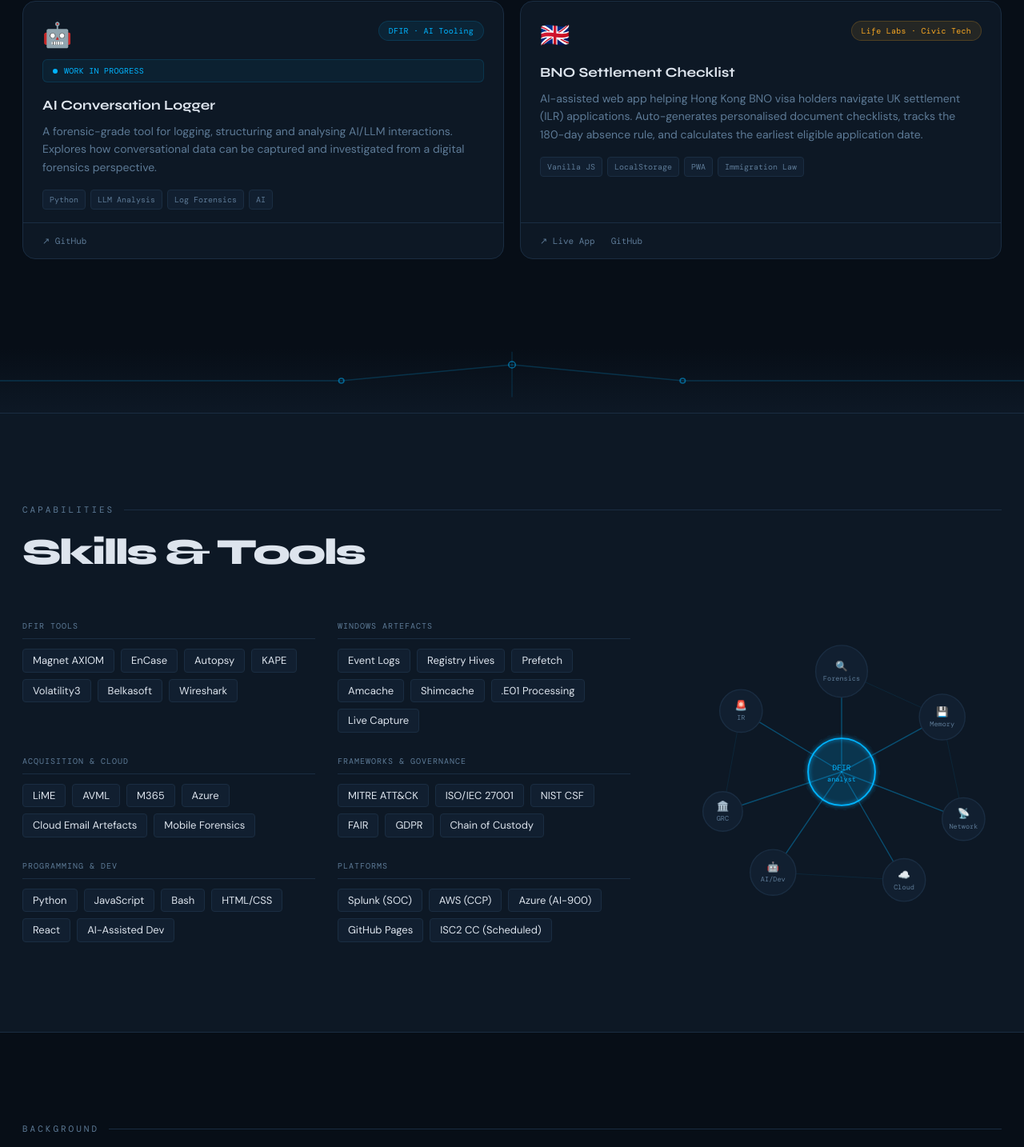
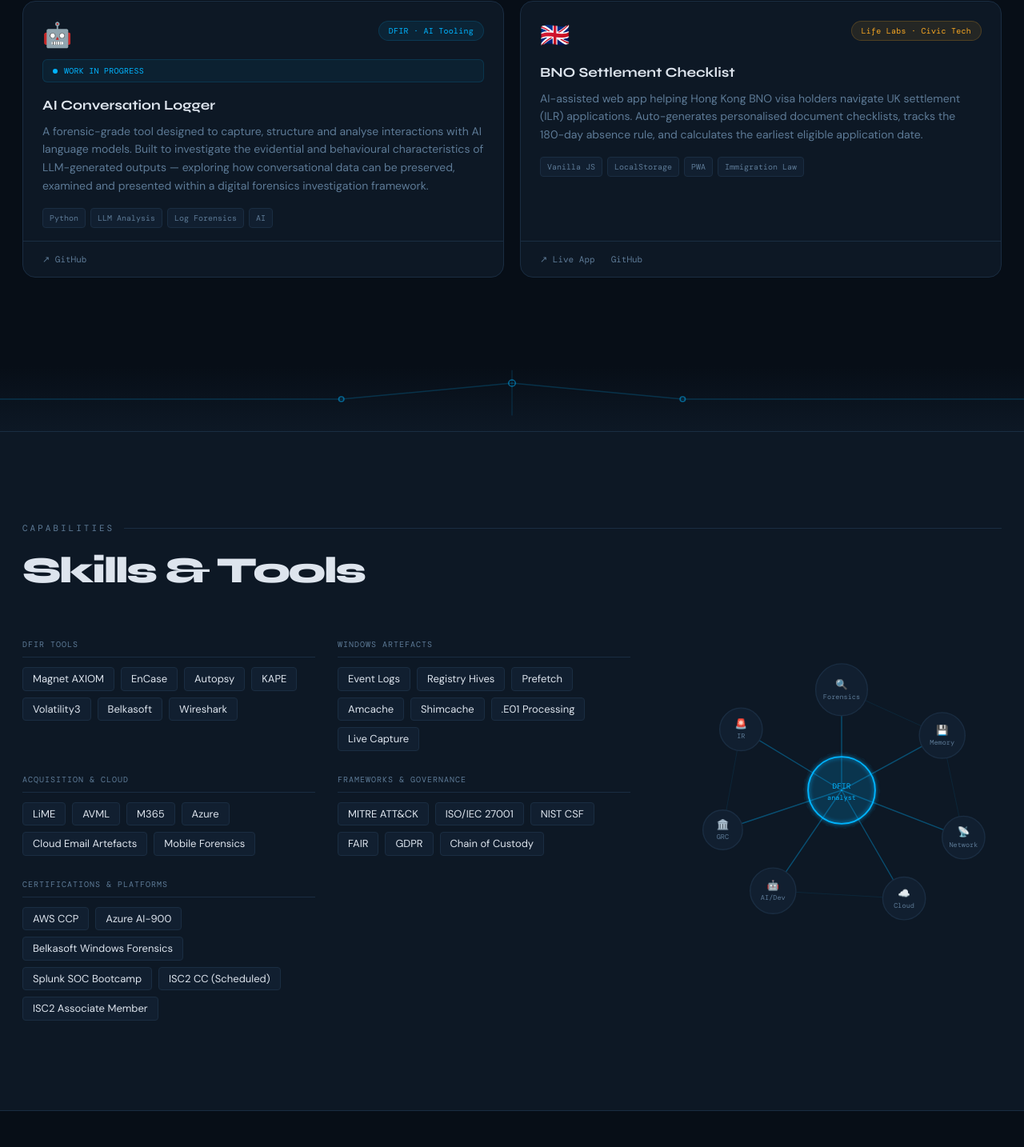
Before and after one commit to Redick2019/Redick2019.github.io, a React (Vite) app: page / in a window 1280 px wide. Shown: the part 2267-3701 px from the top of the page at 80% size. Built offline with nearby package versions, Linux system fonts and the light colour scheme; a web font is replaced by a local one.

Commit message:
update index.ts

```diff
--- a/src/data/index.ts
+++ b/src/data/index.ts
@@ -34,12 +34,8 @@ export const skillGroups = [
     pills: ["MITRE ATT&CK", "ISO/IEC 27001", "NIST CSF", "FAIR", "GDPR", "Chain of Custody"],
   },
   {
-    title: "Programming & Dev",
-    pills: ["Python", "JavaScript", "Bash", "HTML/CSS", "React", "AI-Assisted Dev"],
-  },
-  {
-    title: "Platforms",
-    pills: ["Splunk (SOC)", "AWS (CCP)", "Azure (AI-900)", "GitHub Pages", "ISC2 CC (Scheduled)"],
+    title: "Certifications & Platforms",
+    pills: ["AWS CCP", "Azure AI-900", "Belkasoft Windows Forensics", "Splunk SOC Bootcamp", "ISC2 CC (Scheduled)", "ISC2 Associate Member"],
   },
 ]
 
@@ -82,7 +78,7 @@ export const projects: Project[] = [
     badge: "DFIR · AI Tooling",
     type: "dfir",
     title: "AI Conversation Logger",
-    desc: "A forensic-grade tool for logging, structuring and analysing AI/LLM interactions. Explores how conversational data can be captured and investigated from a digital forensics perspective.",
+    desc: "A forensic-grade tool designed to capture, structure and analyse interactions with AI language models. Built to investigate the evidential and behavioural characteristics of LLM-generated outputs — exploring how conversational data can be preserved, examined and presented within a digital forensics investigation framework.",
     tags: ["Python", "LLM Analysis", "Log Forensics", "AI"],
     wip: true,
     links: [
@@ -97,7 +93,7 @@ export const projects: Project[] = [
     desc: "AI-assisted web app helping Hong Kong BNO visa holders navigate UK settlement (ILR) applications. Auto-generates personalised document checklists, tracks the 180-day absence rule, and calculates the earliest eligible application date.",
     tags: ["Vanilla JS", "LocalStorage", "PWA", "Immigration Law"],
     links: [
-      { label: "↗ Live App", href: "https://Redick2019.github.io/bno-checklist", amber: true },
+      { label: "↗ Live App", href: "https://redick2019.github.io/BNO_CheckList/", amber: true },
       { label: "GitHub", href: "https://github.com/Redick2019/bno-checklist" },
     ],
   },
```
